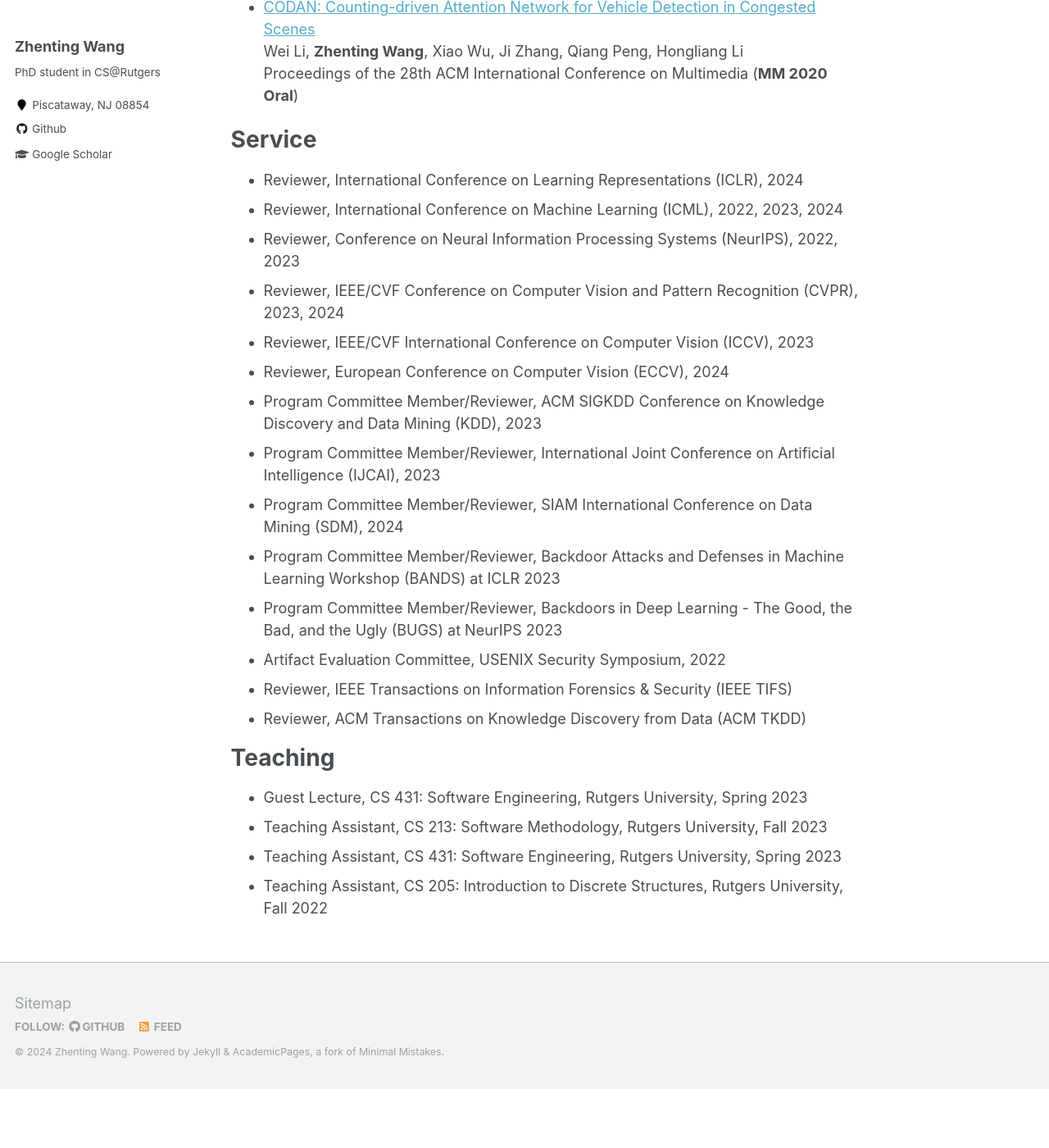
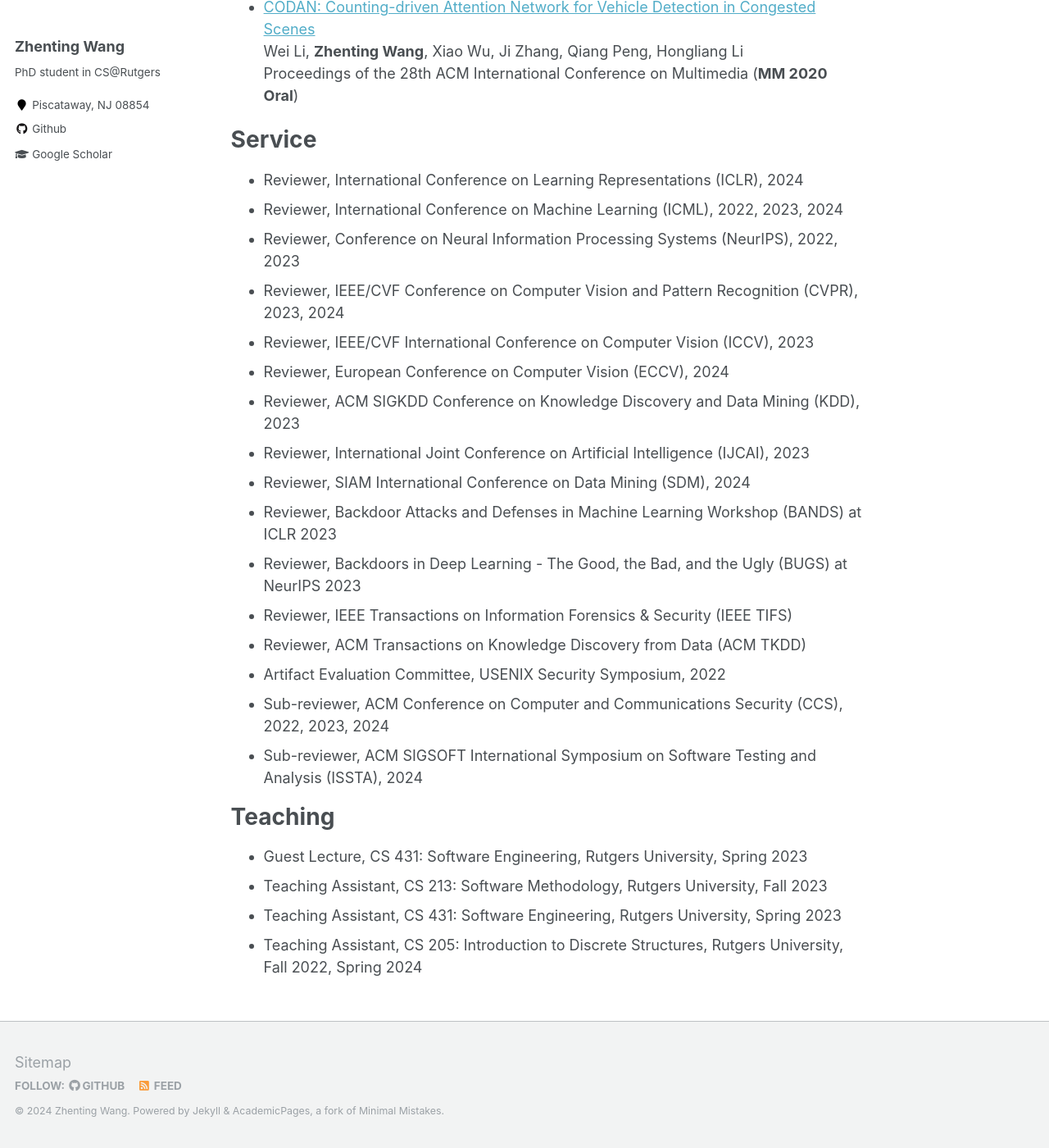
Before and after one commit to ZhentingWang/zhentingwang.github.io, a Jekyll site: the page built from _pages/about.md, in a window 1280 px wide and 1400 px high, scrolled down 2912 px. Shown: the whole window at 82% size. Built offline with Jekyll 4.4.1, drawn with Linux system fonts in a browser that asks for light colours; before the commit the page ends 4240 px from its top, so only the background shows below that.

Commit message:
Update about.md

```diff
--- a/_pages/about.md
+++ b/_pages/about.md
@@ -106,18 +106,20 @@ Service
 * Reviewer, IEEE/CVF Conference on Computer Vision and Pattern Recognition (CVPR), 2023, 2024
 * Reviewer, IEEE/CVF International Conference on Computer Vision (ICCV), 2023
 * Reviewer, European Conference on Computer Vision (ECCV), 2024
-* Program Committee Member/Reviewer, ACM SIGKDD Conference on Knowledge Discovery and Data Mining (KDD), 2023
-* Program Committee Member/Reviewer, International Joint Conference on Artificial Intelligence (IJCAI), 2023
-* Program Committee Member/Reviewer, SIAM International Conference on Data Mining (SDM), 2024
-* Program Committee Member/Reviewer, Backdoor Attacks and Defenses in Machine Learning Workshop (BANDS) at ICLR 2023
-* Program Committee Member/Reviewer, Backdoors in Deep Learning - The Good, the Bad, and the Ugly (BUGS) at NeurIPS 2023
-* Artifact Evaluation Committee, USENIX Security Symposium, 2022
+* Reviewer, ACM SIGKDD Conference on Knowledge Discovery and Data Mining (KDD), 2023
+* Reviewer, International Joint Conference on Artificial Intelligence (IJCAI), 2023
+* Reviewer, SIAM International Conference on Data Mining (SDM), 2024
+* Reviewer, Backdoor Attacks and Defenses in Machine Learning Workshop (BANDS) at ICLR 2023
+* Reviewer, Backdoors in Deep Learning - The Good, the Bad, and the Ugly (BUGS) at NeurIPS 2023
 * Reviewer, IEEE Transactions on Information Forensics & Security (IEEE TIFS)
 * Reviewer, ACM Transactions on Knowledge Discovery from Data (ACM TKDD)
+* Artifact Evaluation Committee, USENIX Security Symposium, 2022
+* Sub-reviewer, ACM Conference on Computer and Communications Security (CCS), 2022, 2023, 2024
+* Sub-reviewer, ACM SIGSOFT International Symposium on Software Testing and Analysis (ISSTA), 2024
 
 Teaching
 ======
 * Guest Lecture, CS 431: Software Engineering, Rutgers University, Spring 2023
 * Teaching Assistant, CS 213: Software Methodology, Rutgers University, Fall 2023
 * Teaching Assistant, CS 431: Software Engineering, Rutgers University, Spring 2023
-* Teaching Assistant, CS 205: Introduction to Discrete Structures, Rutgers University, Fall 2022
+* Teaching Assistant, CS 205: Introduction to Discrete Structures, Rutgers University, Fall 2022, Spring 2024
```
